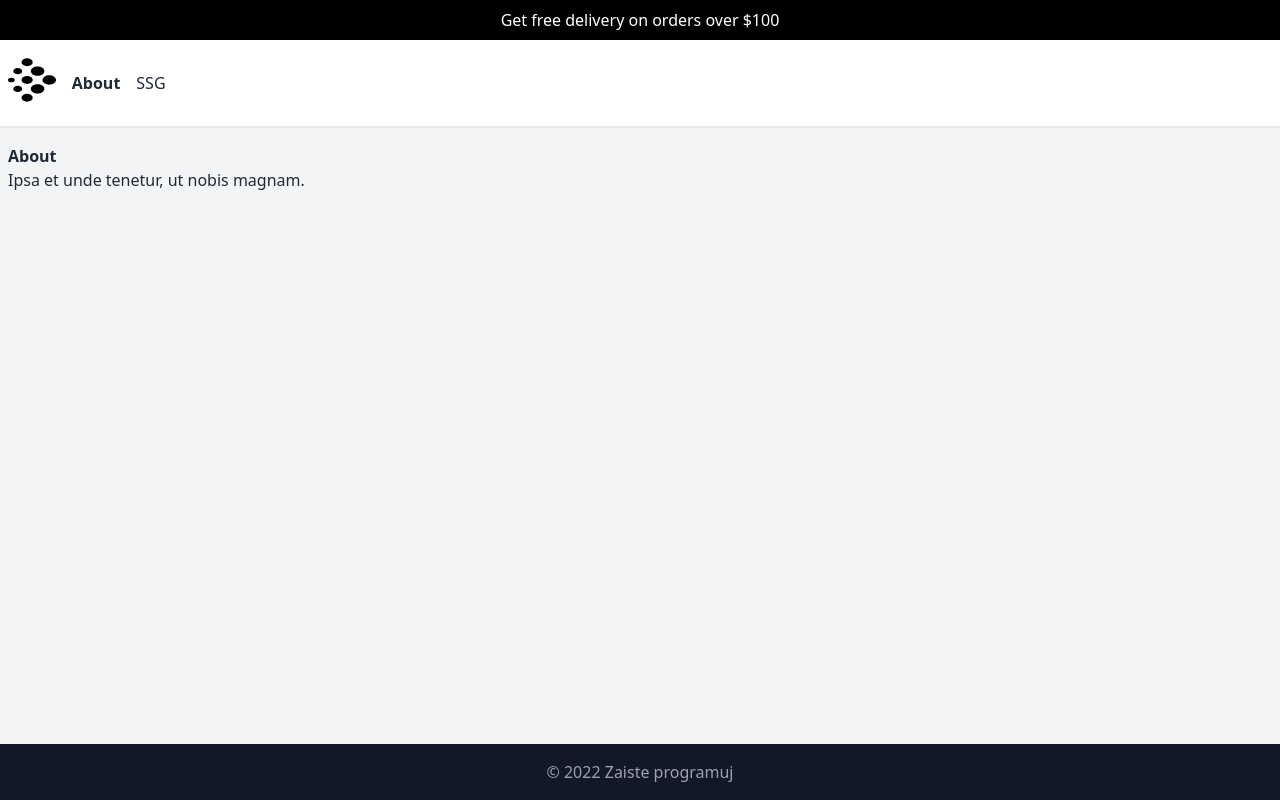
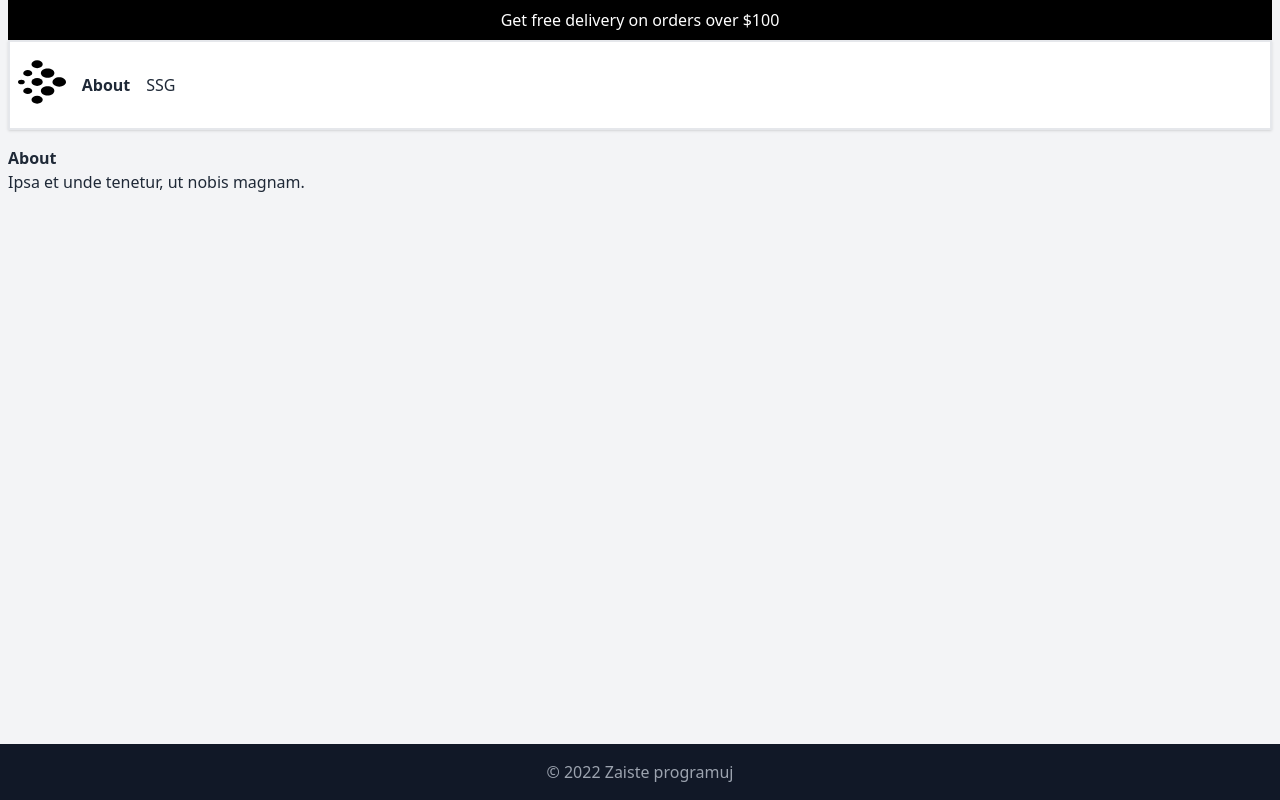
Before and after one commit to pankominek/zaiste-shop, a Next.js app: page /about in a window 1280 px wide. Built offline with nearby package versions, Linux system fonts and the light colour scheme.

Commit message:
Improve navbar nad topbar

```diff
--- a/components/Navbar.tsx
+++ b/components/Navbar.tsx
@@ -16,7 +16,7 @@ interface NavProps {
 
 export const Navbar = ({ data }: NavProps) => {
   return (
-    <nav className="flex py-4 px-2 bg-white border-b-2">
+    <nav className="flex py-4 px-2 bg-white border-2 mx-2 shadow">
       <Logo src={data.logo.src} alt={data.logo.alt} />
       <div className="flex justify-between items-center w-full ml-2">
         <ul className="flex">
--- a/components/Topbar.tsx
+++ b/components/Topbar.tsx
@@ -4,7 +4,7 @@ interface TopbarProps {
 
 export const Topbar = ({ text }: TopbarProps) => {
   return (
-    <div className="bg-black p-2">
+    <div className="bg-black p-2 mx-2">
       <p className="text-center text-white">{text}</p>
     </div>
   );
```
